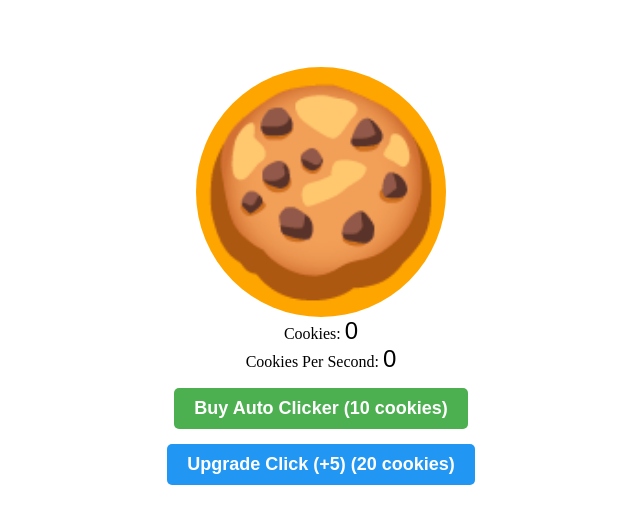
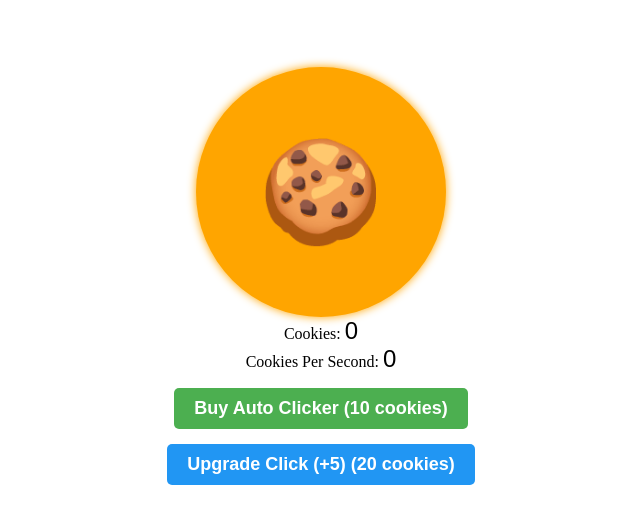
Before and after one commit to BlitzBuilderBro/cookie-clicker, a plain HTML site: page index.html in a window 1280 px wide. Shown: the part 124-648 px from the top of the page, without its empty margins (319-959 px from the left). Drawn offline with Linux system fonts and the light colour scheme.

Commit message:
index.html

```diff
--- a/index.html
+++ b/index.html
@@ -12,9 +12,16 @@ html, body {
 .container { display:flex; flex-direction:column; align-items:center; }
 .button-wrapper { position:relative; width:250px; height:250px; }
 #cookie-btn {
-    font-size:200px; border:none; background-color:orange; border-radius:50%;
-    width:250px; height:250px; cursor:pointer; display:flex;
-    justify-content:center; align-items:center;
+    font-size:100px;
+    background-color:orange;
+    border:none;
+    border-radius:50%;
+    width:250px; height:250px;
+    cursor:pointer;
+    display:flex;
+    justify-content:center;
+    align-items:center;
+    box-shadow: 0 0 10px #FFA500;
 }
 #cookie-count, #cps-count {
     font-family:sans-serif; font-size:24px; margin-top:10px; text-align:center;
@@ -48,7 +55,6 @@ const cookieBtn = document.getElementById('cookie-btn');
 const autoBtn = document.getElementById('auto-upgrade');
 const clickBtn = document.getElementById('click-upgrade');
 
-// Update CPS display
 function updateCPS(){
     cpsDisplay.textContent = autoClickers;
 }
```
